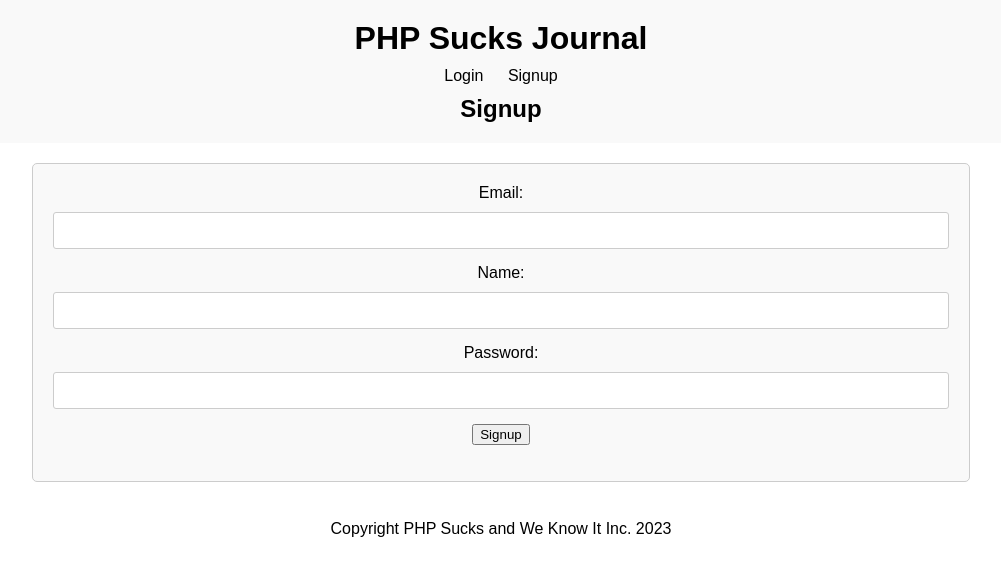
After one commit to CollinKite/Journal-Tracker, a PHP site: page /signup.php in a window 1280 px wide. The commit adds this page. Shown: the top 576 px of the page, without its empty margins (139-1140 px from the left). Run offline with PHP 8.4, Linux system fonts and the light colour scheme.

Commit message:
Login/Signup

```diff
--- /dev/null
+++ b/Site/Fetch/checkLogin.php
@@ -0,0 +1,6 @@
+<?php
+    include_once 'UserUtil.php';
+    include_once '../Database/dbconnect.php';
+    $conn = Connect();
+    checkLogin($conn);
+?>
--- a/Site/Fetch/logout.php
+++ b/Site/Fetch/logout.php
@@ -1,5 +1,7 @@
 <?php
-    session_start();
+    if(!isset($_SESSION)){
+        session_start();
+    }
     session_destroy();
     header("Location: /index.php");
     exit();
--- /dev/null
+++ b/Site/Fetch/signup.php
@@ -0,0 +1,6 @@
+<?php
+    include_once 'UserUtil.php';
+    include_once '../Database/dbconnect.php';
+    $conn = Connect();
+    createUser($conn)
+?>
--- a/Site/Frame/header.php
+++ b/Site/Frame/header.php
@@ -1,3 +1,8 @@
+<?php
+if(!isset($_SESSION)){
+    session_start();
+}
+?>
 <html>
 
 <head>
--- a/Site/Frame/menu.php
+++ b/Site/Frame/menu.php
@@ -1,3 +1,5 @@
+<?php
+if(isset($_SESSION['token'])): ?>
 <Span>
     <Span class="menu-button"><a href="home.php">Home</a></Span>
     <Span class="menu-button"><a href="search-journal.php">Search Journal</a></Span>
@@ -12,7 +14,14 @@
     </div>
 </Span>
 <br>
-
+<?php
+else: ?>
+<!-- Login and signup -->
+<Span>
+    <Span class="menu-button"><a href="index.php">Login</a></Span>
+    <Span class="menu-button"><a href="signup.php">Signup</a></Span>
+</Span>
+<?php endif; ?>
 <style>
     a, a:visited, a:hover, a:active {
     color: inherit;
--- /dev/null
+++ b/Site/signup.php
@@ -0,0 +1,51 @@
+<?php
+$page = "Signup";
+include_once "Frame/header.php";
+?>
+
+<form id="signupForm">
+    <label for="email">Email:</label>
+    <input type="email" id="email" name="email" required>
+    <br>
+    <label for="name">Name:</label>
+    <input type="text" id="name" name="name" required>
+    <br>
+    <label for="password">Password:</label>
+    <input type="password" id="password" name="password" required>
+    <br>
+    <input type="submit" value="Signup">
+    <p id="outputSignup"></p>
+</form>
+<br>
+
+<script>
+    document.getElementById('signupForm').addEventListener('submit', function(e) {
+        e.preventDefault();
+
+        let email = document.getElementById('email').value;
+        let password = document.getElementById('password').value;
+        let name = document.getElementById('name').value;
+
+        fetch('/Fetch/signup.php', {
+            method: 'POST',
+            headers: {
+                'Content-Type': 'application/json',
+            },
+            body: JSON.stringify({
+                email: email,
+                password: password,
+                name: name
+            }),
+        })
+        .then(response => response.text())
+        .then(data => {
+            document.getElementById('outputSignup').innerHTML = data;
+        })
+        .catch((error) => {
+            console.error('Error:', error);
+            document.getElementById('outputSignup').innerHTML = "An error occurred during signup";
+        });
+    });
+</script>
+
+<?php include_once "Frame/footer.php"; ?>
```
Also changed, not shown: Site/Fetch/UserUtil.php (+7 -9 lines), Site/index.php (+7 -3 lines).
